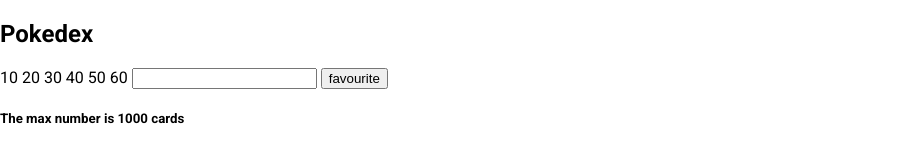
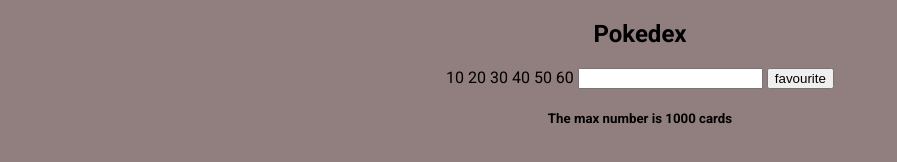
Before and after one commit to Ameer2000Mzori/Poke-Wiki, a plain HTML site: page src/index.html in a window 1280 px wide. Shown: the whole page, without its empty margins (0-897 px from the left). Drawn offline with Linux system fonts and the light colour scheme.

Commit message:
I give hover for h1 header

```diff
--- a/src/index.html
+++ b/src/index.html
@@ -22,12 +22,10 @@
         <il class="containers-items">50</il>
         <il class="containers-items">60</il>
          </ul>
-         <input type="text" id="name" name="name" required>
+
+         <input type="number" id="number-input" number="number"0 required>
          <input type="submit" value="favourite">
          <h5>The max number is 1000 cards</h5>
-
-
-
          </div>
         </section>
       </div>
--- a/src/style.css
+++ b/src/style.css
@@ -4,9 +4,13 @@ body {
   font-family: "Roboto", sans-serif;
   padding: 0;
   margin: 0;
-  t
+  background-color: rgb(145, 126, 126);
+  text-align: center;
+  justify-content: center;
 }
 
-h1{
-
+h1:hover {
+  margin-top: 20px;
+  font-size: 20px;
+  color: rgb(122, 70, 70)
 }
```
